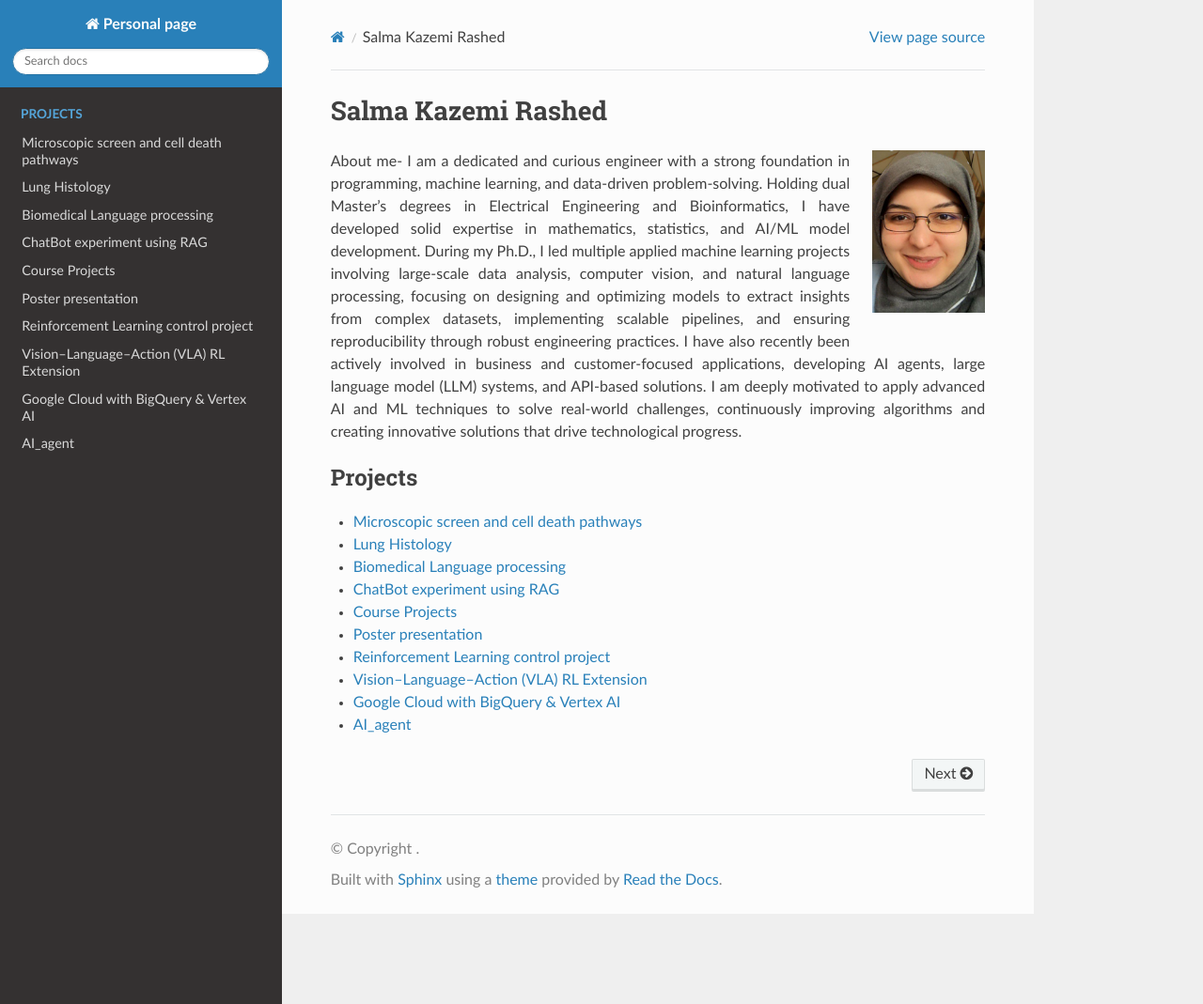
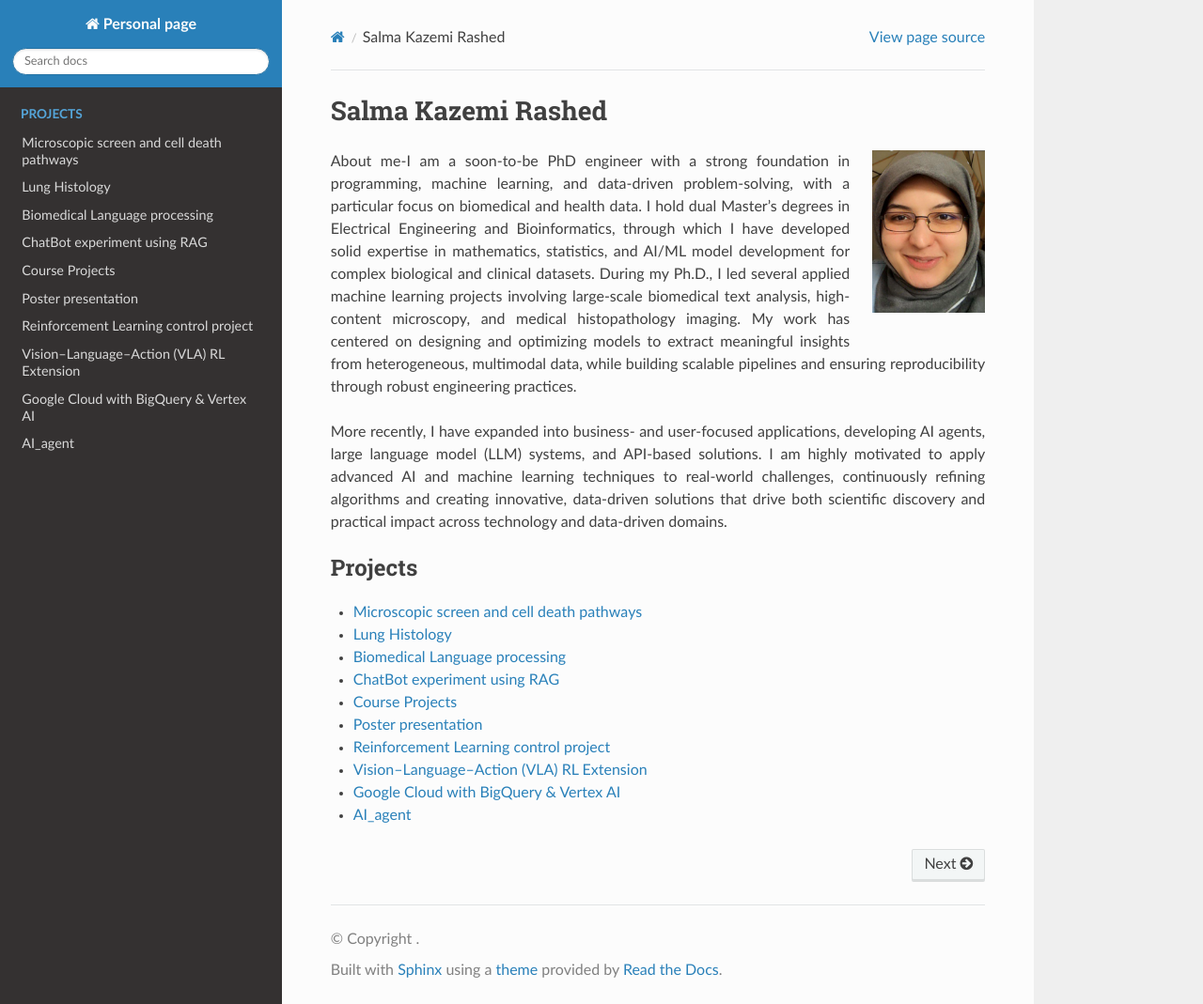
Before and after one commit to SalmaKazemiRashed/ImSalmaKRashed, a Sphinx documentation site: the page built from doc/index.rst, in a window 1280 px wide and 1069 px high. Shown: the whole window at 94% size. Built offline with Sphinx 7.4.7 and the Read the Docs theme 3.1.0, drawn with Linux system fonts in a browser that asks for light colours.

Commit message:
Update index.rst

```diff
--- a/doc/index.rst
+++ b/doc/index.rst
@@ -10,7 +10,9 @@ Salma Kazemi Rashed
    :width: 120px
    :align: right
 
-About me- I am a dedicated and curious engineer with a strong foundation in programming, machine learning, and data-driven problem-solving. Holding dual Master’s degrees in Electrical Engineering and Bioinformatics, I have developed solid expertise in mathematics, statistics, and AI/ML model development. During my Ph.D., I led multiple applied machine learning projects involving large-scale data analysis, computer vision, and natural language processing, focusing on designing and optimizing models to extract insights from complex datasets, implementing scalable pipelines, and ensuring reproducibility through robust engineering practices. I have also recently been actively involved in business and customer-focused applications, developing AI agents, large language model (LLM) systems, and API-based solutions. I am deeply motivated to apply advanced AI and ML techniques to solve real-world challenges, continuously improving algorithms and creating innovative solutions that drive technological progress.
+About me-I am a soon-to-be PhD engineer with a strong foundation in programming, machine learning, and data-driven problem-solving, with a particular focus on biomedical and health data. I hold dual Master’s degrees in Electrical Engineering and Bioinformatics, through which I have developed solid expertise in mathematics, statistics, and AI/ML model development for complex biological and clinical datasets. During my Ph.D., I led several applied machine learning projects involving large-scale biomedical text analysis, high-content microscopy, and medical histopathology imaging. My work has centered on designing and optimizing models to extract meaningful insights from heterogeneous, multimodal data, while building scalable pipelines and ensuring reproducibility through robust engineering practices.
+
+More recently, I have expanded into business- and user-focused applications, developing AI agents, large language model (LLM) systems, and API-based solutions. I am highly motivated to apply advanced AI and machine learning techniques to real-world challenges, continuously refining algorithms and creating innovative, data-driven solutions that drive both scientific discovery and practical impact across technology and data-driven domains.
 
 .. toctree::
    :maxdepth: 1
```
